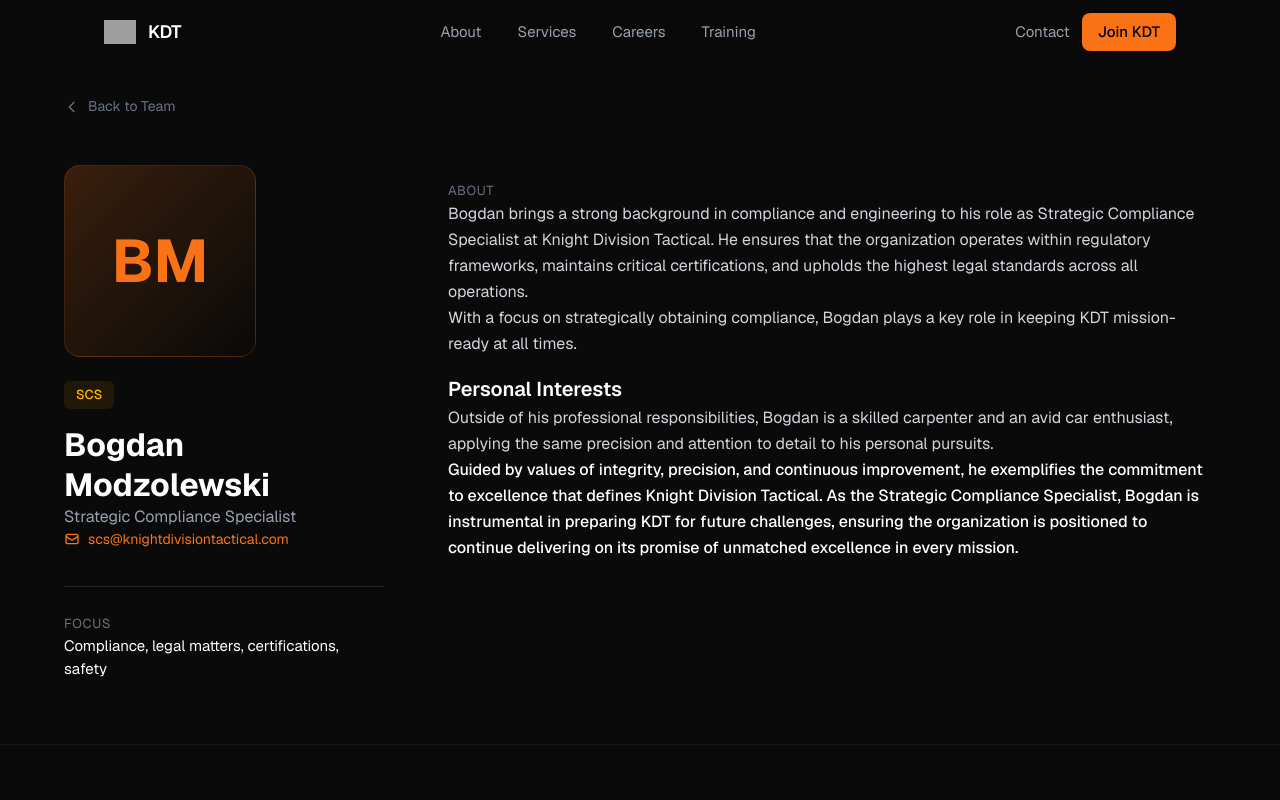
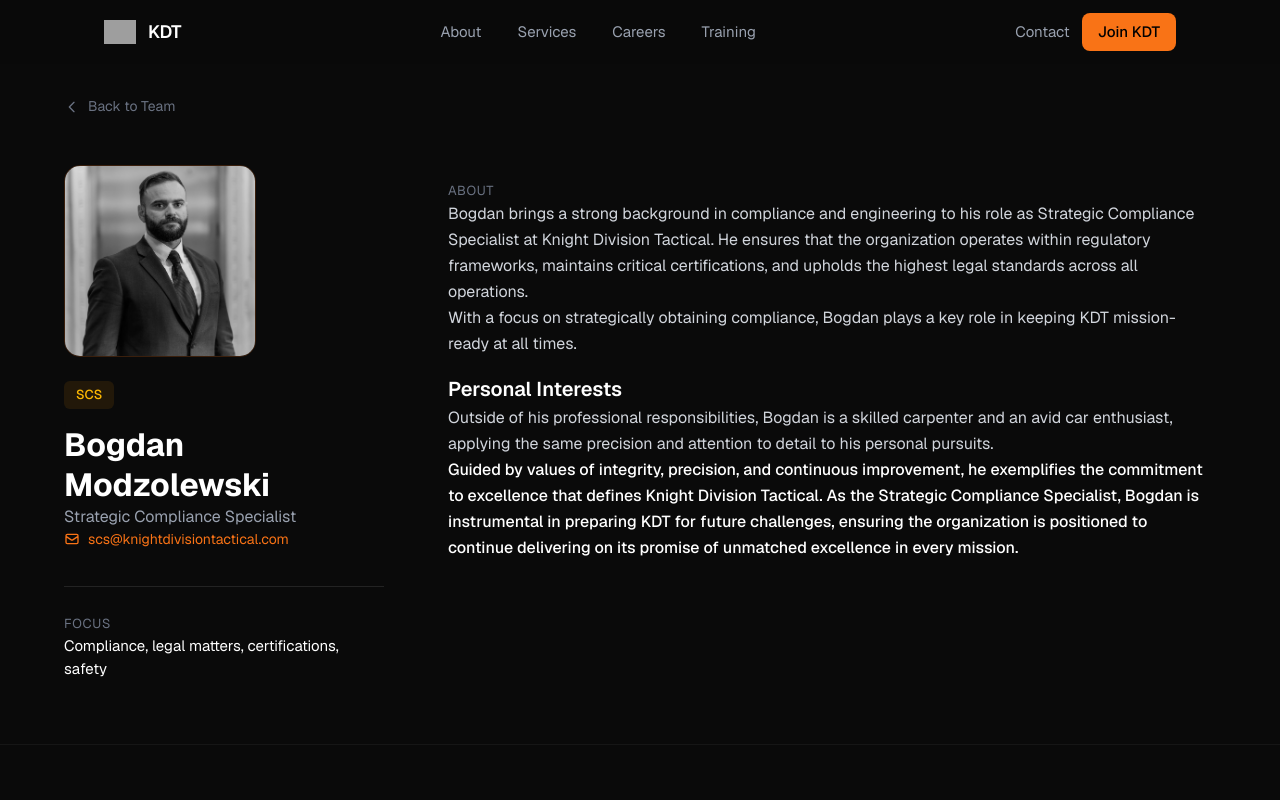
Before and after one commit to hugirecon/kdt-website, a Next.js app: page /team/bogdan-modzolewski in a window 1280 px wide. Shown: the top 800 px of the page. Built offline with nearby package versions, Linux system fonts and the light colour scheme; no server answers; grey boxes are pictures that could not be loaded.

Commit message:
Add Bogdan's photo to his profile page and team listing

```diff
--- a/src/app/team/bogdan-modzolewski/page.tsx
+++ b/src/app/team/bogdan-modzolewski/page.tsx
@@ -70,8 +70,9 @@ function ProfileHero() {
           {/* Left - Avatar & Quick Info */}
           <div className="lg:w-80 flex-shrink-0">
             {/* Avatar */}
-            <div className="w-48 h-48 rounded-2xl bg-gradient-to-br from-[#f97316]/20 via-[#f97316]/10 to-transparent flex items-center justify-center mb-6 border border-[#f97316]/20">
-              <span className="text-[#f97316] font-bold text-6xl">BM</span>
+            <div className="w-48 h-48 rounded-2xl overflow-hidden mb-6 border border-[#f97316]/20">
+              {/* eslint-disable-next-line @next/next/no-img-element */}
+              <img src="/images/team/bogdan-modzolewski.jpg" alt="Bogdan Modzolewski" className="w-full h-full object-cover" />
             </div>
 
             {/* Role Badge */}
--- a/src/app/team/page.tsx
+++ b/src/app/team/page.tsx
@@ -62,6 +62,7 @@ function TeamGrid() {
       title: "Compliance, legal matters, certifications, safety",
       href: "/team/bogdan-modzolewski",
       initials: "BM",
+      image: "/images/team/bogdan-modzolewski.jpg",
       badge: "bg-amber-500/10 text-amber-400"
     },
     {
```
Also changed, not shown: public/images/team/bogdan-modzolewski.jpg (added).
